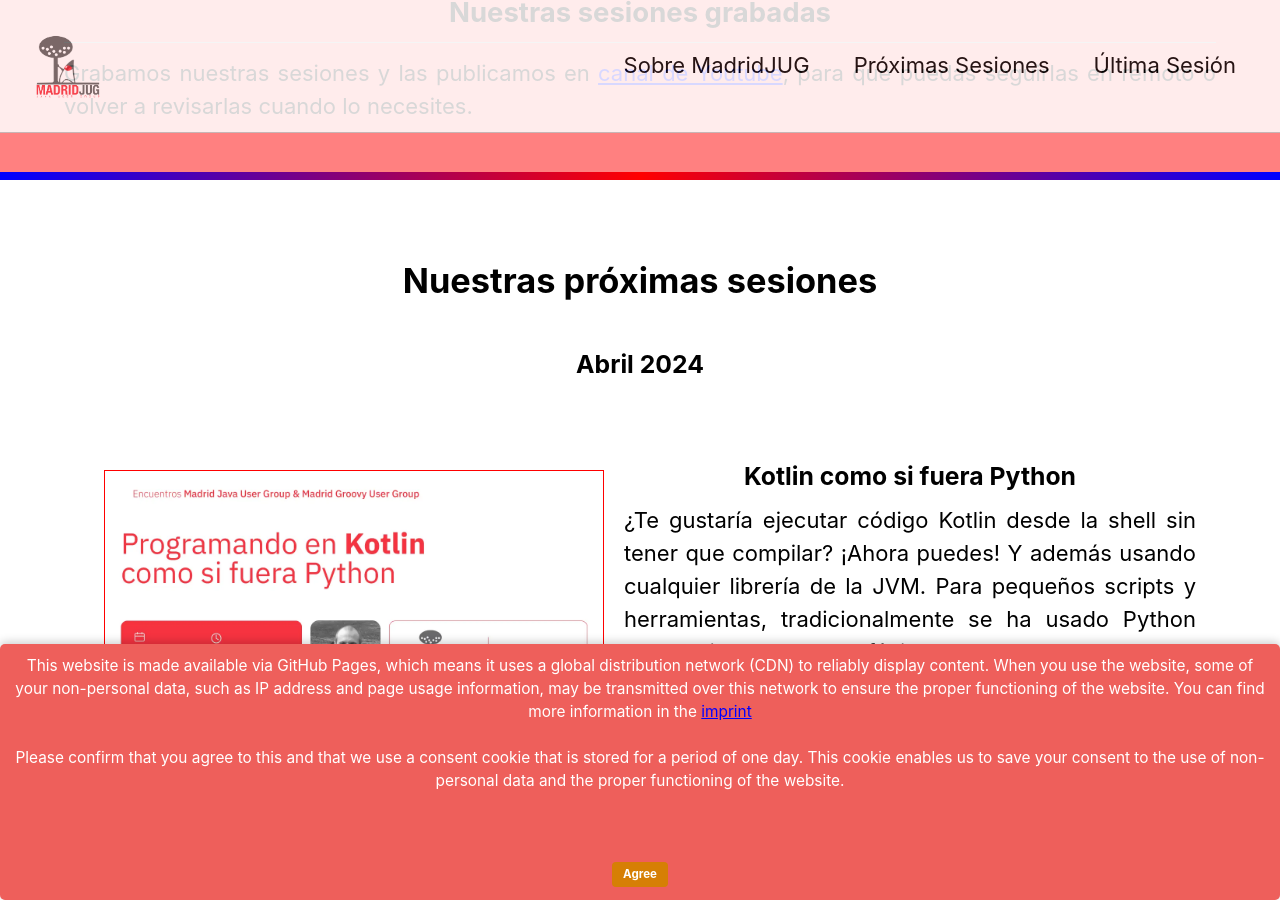
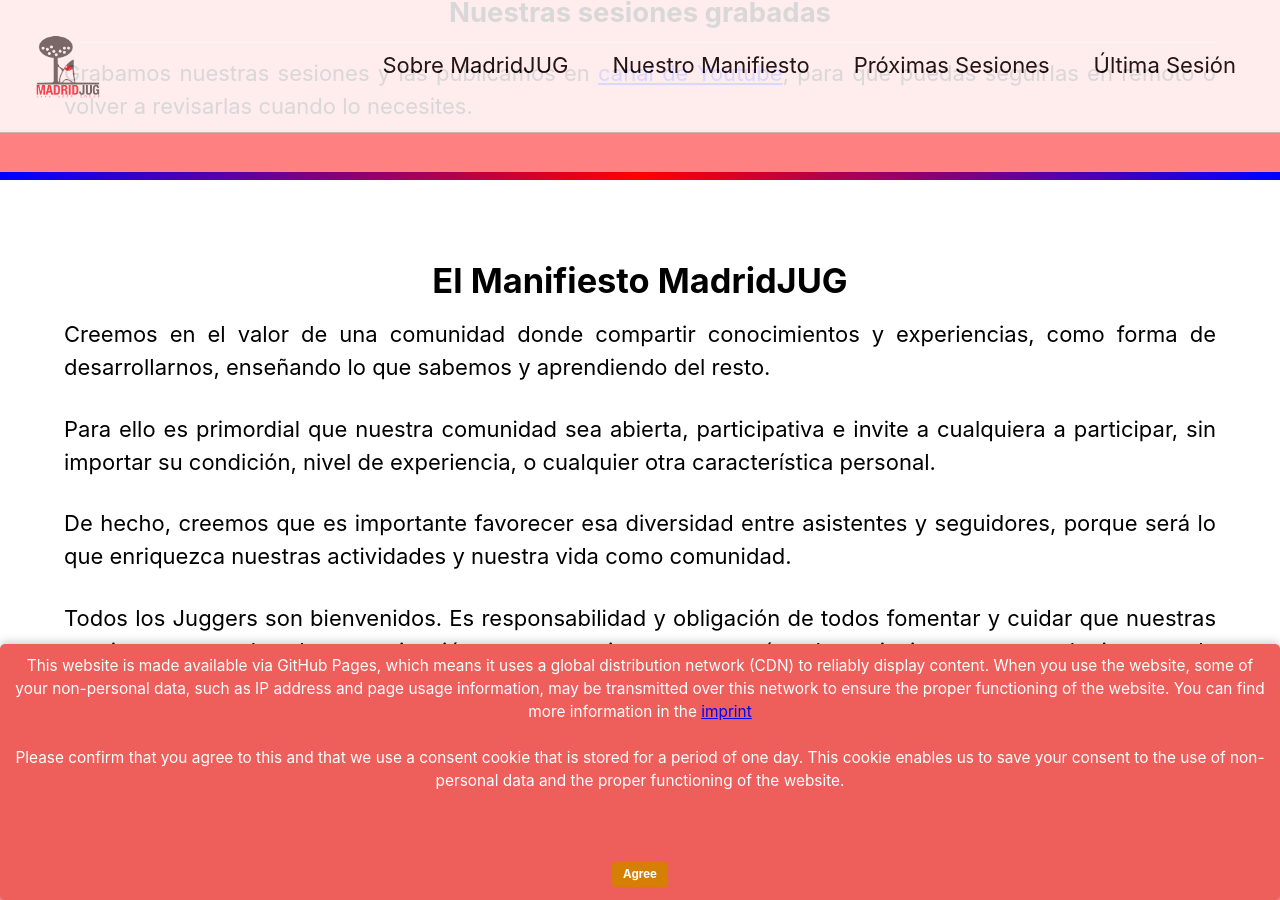
Before and after one commit to perstarke-webdev/oneflow-jekyll-theme, a Jekyll site: the page built from _pages/index.html, in a window 1280 px wide and 900 px high, scrolled down 1640 px. Built offline with Jekyll 4.4.1, drawn with Linux system fonts in a browser that asks for light colours; cached includes are drawn as plain includes.

Commit message:
Added MadridJUG Manifesto

```diff
--- a/_data/navigation.yml
+++ b/_data/navigation.yml
@@ -2,6 +2,9 @@
 main:
   - title: "Sobre MadridJUG"
     url: /#about-us
+    blank: false
+  - title: "Nuestro Manifiesto"
+    url: /#manifiesto
     blank: false
   - title: "Próximas Sesiones"
     url: /#proximas-sesiones
--- a/_pages/index.html
+++ b/_pages/index.html
@@ -100,8 +100,44 @@ comming-up-row-two:
 </section>
 
 <hr class="section-sep">
+<section class="site-section" id="manifiesto">
+    <h1>El Manifiesto MadridJUG</h1>
 
-<section class="site-section" id="proximas-sesiones">
+    <p>
+        Creemos en el valor de una comunidad donde compartir conocimientos y experiencias,
+        como forma de desarrollarnos, enseñando lo que sabemos y aprendiendo del resto.
+    </p>
+
+    <p>
+        Para ello es primordial que nuestra comunidad sea abierta, participativa e invite a
+        cualquiera a participar, sin importar su condición, nivel de experiencia, o cualquier
+        otra característica personal.
+    </p>
+
+    <p>
+        De hecho, creemos que es importante favorecer esa diversidad entre asistentes y
+        seguidores, porque será lo que enriquezca nuestras actividades y nuestra vida
+        como comunidad.
+    </p>
+
+
+    <p>
+        Todos los Juggers son bienvenidos. Es responsabilidad y obligación de todos fomentar
+        y cuidar que nuestras reuniones y canales de comunicación sean espacios seguros,
+        cómodos e inviten a que cualquiera pueda aportar su punto de vista y expresarse
+        como és y se siente.
+    </p>
+
+    <p>
+        Ésta son las ideas que guían nuestra forma de comportarnos y relacionarlos, para un detalle
+        más fino, y en caso de ser necesario, nos guiaremos por el https://berlincodeofconduct.org/
+    </p>
+
+</section>
+
+<hr class="section-sep">
+
+<section class="site-section alternative-color" id="proximas-sesiones">
     <h1> Nuestras próximas sesiones</h1>
 
     <h3> Abril 2024</h3>
@@ -117,7 +153,7 @@ comming-up-row-two:
 
 <hr class="section-sep">
 
-<section class="site-section alternative-color" id="ultima-sesion">
+<section class="site-section" id="ultima-sesion">
     <h1>Nuestra última sesión</h1>
 
     <h2>Trabajando con ficheros Parquet en Java</h2>
```
